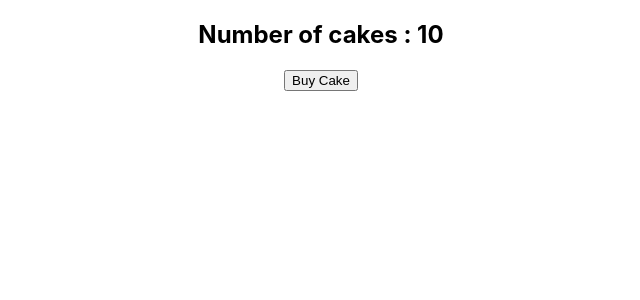
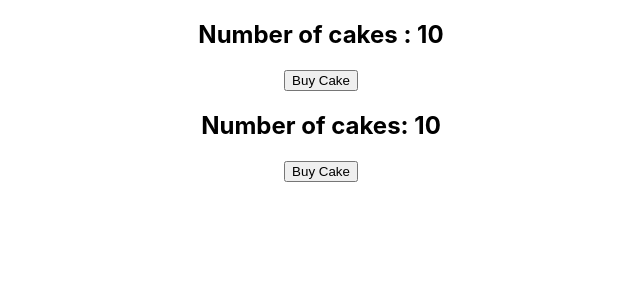
Before and after one commit to aks318/react-redux-app, a React (Create React App) app: page / in a window 1280 px wide. Shown: the top 300 px of the page, without its empty margins (319-959 px from the left). Built offline with nearby package versions, Linux system fonts and the light colour scheme.

Commit message:
useSelector and useDisptach used instead of mapstatetoprops and mapDispatchToProps

```diff
--- a/src/App.js
+++ b/src/App.js
@@ -2,12 +2,14 @@
 import { Provider } from 'react-redux';
 import CakeContainer from './Components/CakeContainer';
 import store from './redux/store';
+import HooksCakeContainer from './Components/HooksCakeContainer';
 
 function App() {
   return (
     <Provider store = {store}>
     <div className="App">
       <CakeContainer />
+      <HooksCakeContainer />
     </div>
     </Provider>
   );
--- /dev/null
+++ b/src/Components/HooksCakeContainer.js
@@ -0,0 +1,16 @@
+import React from 'react'
+import { useDispatch, useSelector } from 'react-redux'
+import { buyCake } from '../redux'
+
+const HooksCakeContainer = () => {
+   const numOfCakes =  useSelector(state => state.numOfCakes)
+   const dispatch = useDispatch()
+    return (
+        <div>
+            <h2>Number of cakes: {numOfCakes}</h2>
+            <button onClick = {() => dispatch(buyCake())}>Buy Cake</button>
+        </div>
+    )
+}
+
+export default HooksCakeContainer
```
